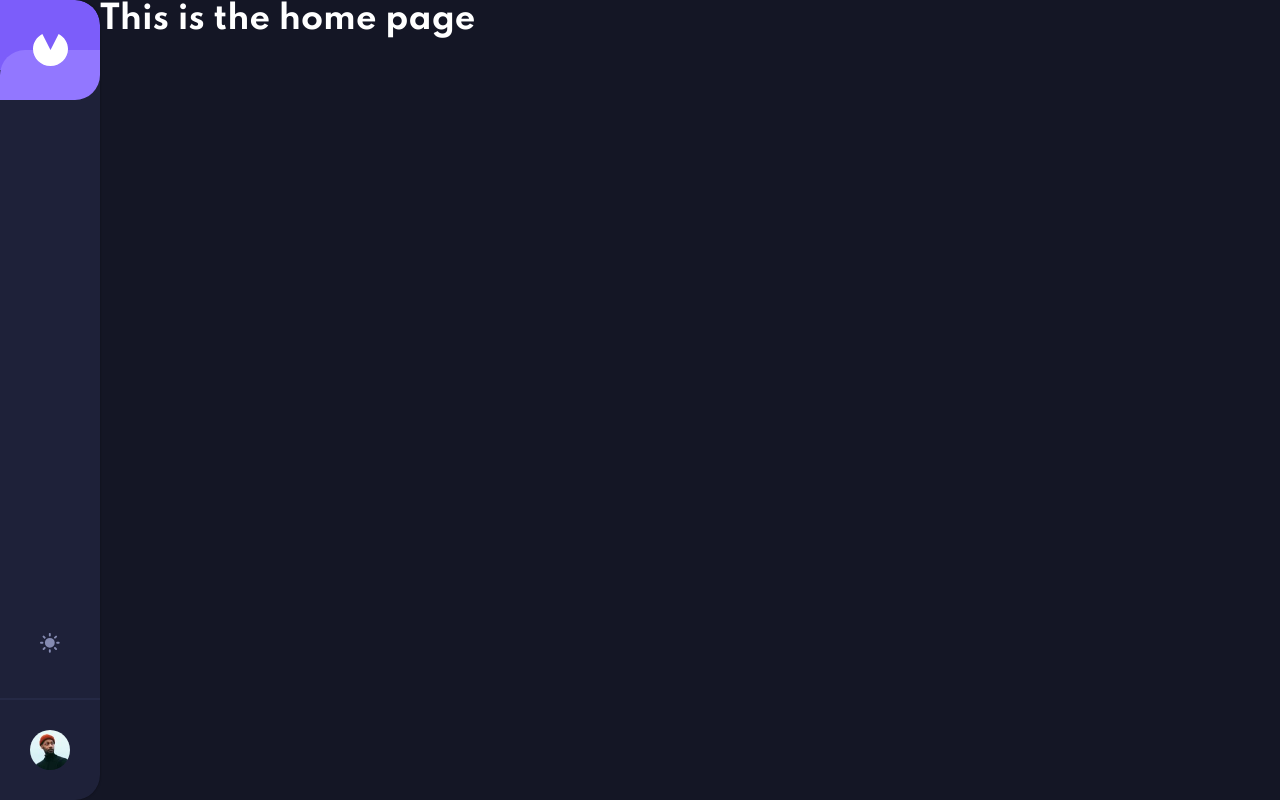
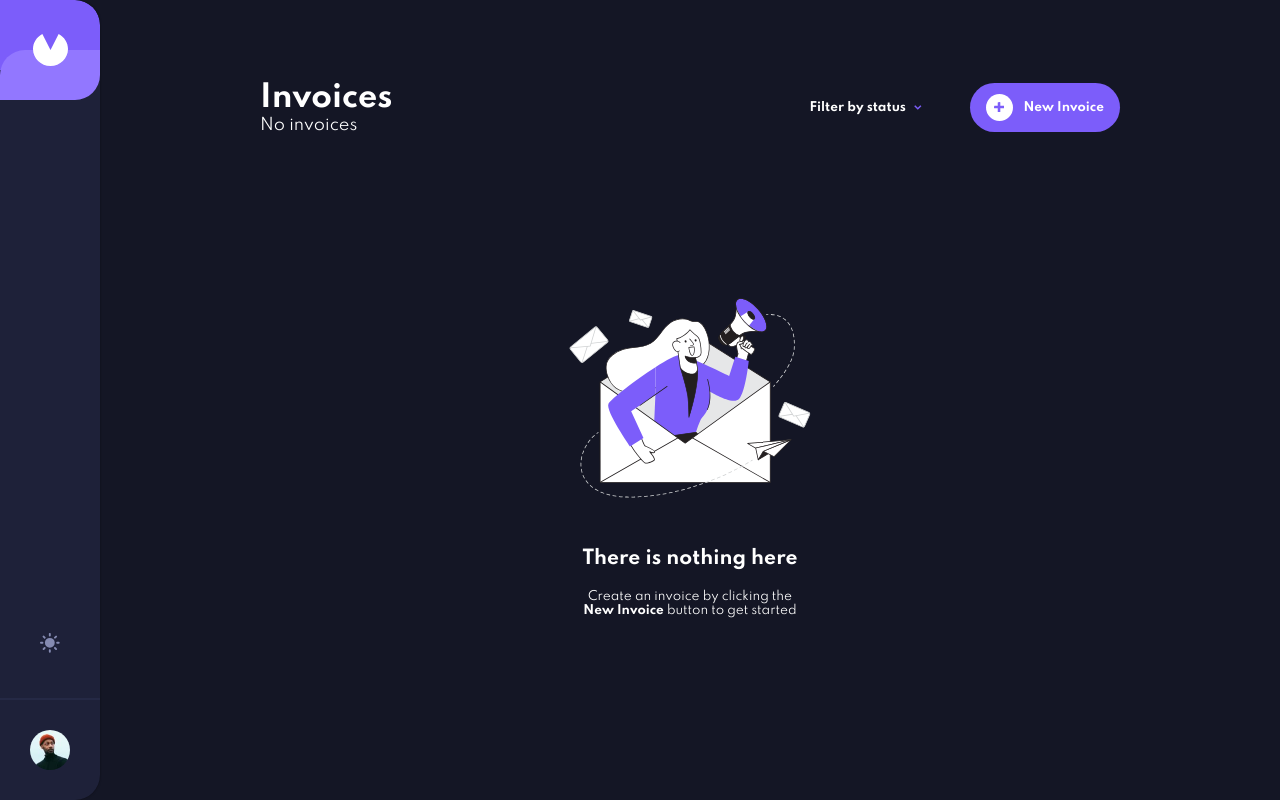
Before and after one commit to Mapelsun/invoice-app, a Vue app: page / in a window 1280 px wide. Built offline with nearby package versions, Linux system fonts and the light colour scheme.

Commit message:
feat: use invoice header and empty comp in home

```diff
--- a/src/views/InvoiceHome.vue
+++ b/src/views/InvoiceHome.vue
@@ -1,5 +1,28 @@
 <template>
-  <div class="home">
-    <h1>This is the home page</h1>
-  </div>
+  <section class="home">
+    <app-invoice-header></app-invoice-header>
+    <app-empty-invoice></app-empty-invoice>
+  </section>
 </template>
+
+<script>
+import InvoiceHeader from "@/components/invoice/InvoiceHeader";
+import EmptyInvoice from "@/components/invoice/EmptyInvoice";
+export default {
+  name: "invoiceHome",
+  components: {
+    "app-invoice-header": InvoiceHeader,
+    "app-empty-invoice": EmptyInvoice,
+  },
+};
+</script>
+
+<style lang="scss" scoped>
+.home {
+  display: flex;
+  flex-direction: column;
+  width: min(95%, 90rem);
+  margin: 5rem auto;
+  min-height: calc(100vh - 10rem);
+}
+</style>
```
